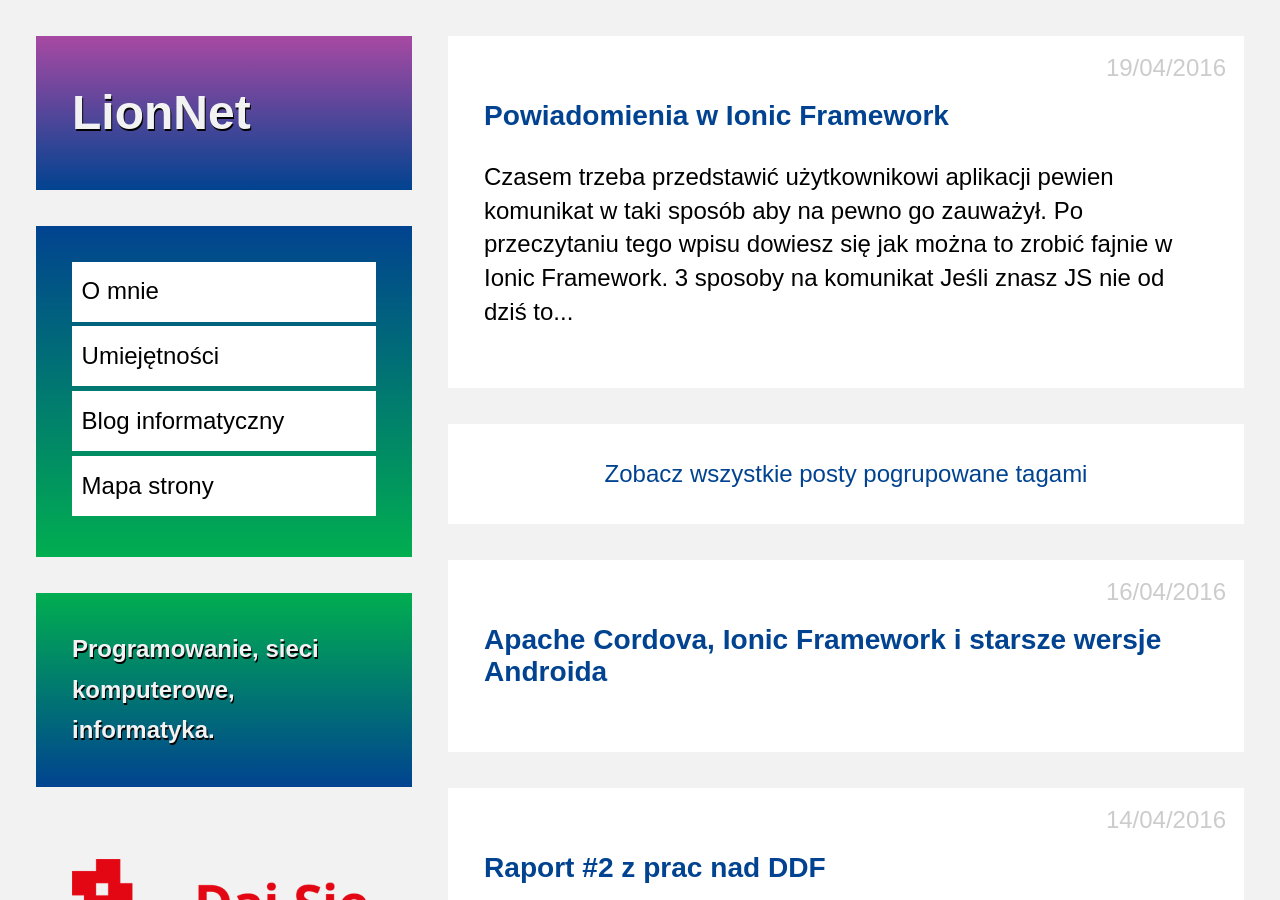
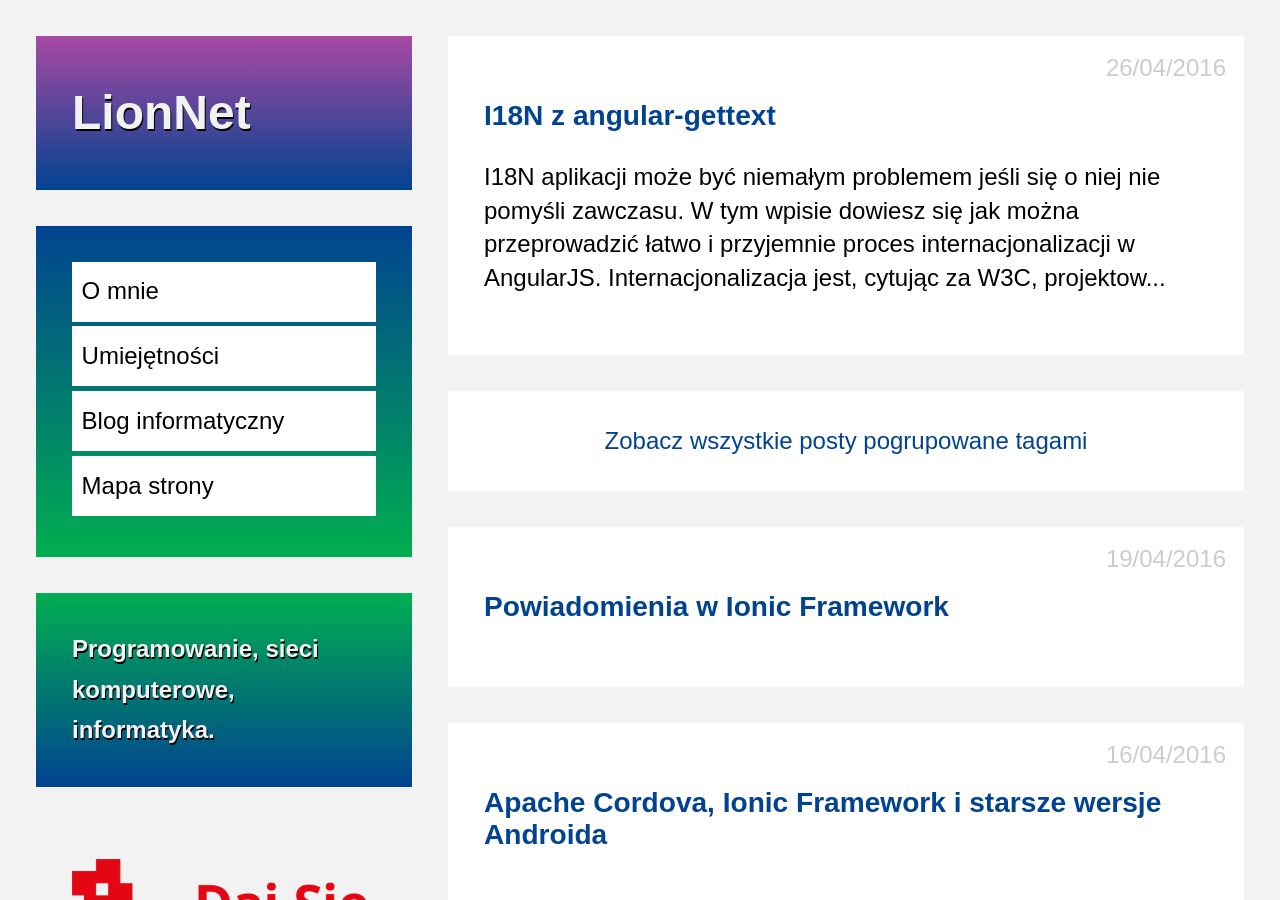
Before and after one commit to maciejlew/maciejlew.github.io, a Jekyll site: the page built from pages/blog.md, in a window 1280 px wide and 900 px high. Built offline with Jekyll 4.4.1, drawn with Linux system fonts in a browser that asks for light colours; some of the changed lines change nothing that is shown.

Commit message:
Adds post 'I18N z angular-gettext'

```diff
--- a/_includes/acronyms.md
+++ b/_includes/acronyms.md
@@ -51,3 +51,7 @@
 *[APK]: Android Application Package
 *[UI]: User Interface
 *[URL]: Uniform Resource Locator
+*[I18N]: Internationalization
+*[PO]: Portable Object
+*[POT]: Portable Object Template
+*[W3C]: World Wide Web Consortium
--- /dev/null
+++ b/_posts/2016-04-26-i18n-z-angularjs-gettext.md
@@ -0,0 +1,202 @@
+---
+layout: post
+title: "I18N z angular-gettext"
+date: "2016-04-26 22:10:00"
+description: 'Jak łatwo i przyjemnie przetłumaczyć aplikację napisaną w AngularJS'
+keywords: "daj się poznać 2016, konkurs programistyczny, aplikacja konkursowa,
+drug dose framework, aplikacja mobilna, pas pediatryczny, dawkowanie leków,
+ionic framework, i18n, l10n, internacjonalizacja, angular-gettext, angularjs"
+tags:
+- DSP2016
+- JS
+- DDF
+---
+
+I18N aplikacji może być niemałym problemem jeśli się o niej nie pomyśli zawczasu.
+W tym wpisie dowiesz się jak można przeprowadzić łatwo i przyjemnie **proces
+internacjonalizacji w AngularJS**.
+
+Internacjonalizacja jest, [cytując za W3C](https://www.w3.org/International/questions/qa-i18n#i18n),
+
+> projektowaniem i rozwijaniem produktów, aplikacji,
+> lub treści dokumentów, które umożliwiają łatwą lokalizację dla odbiorców
+> docelowych, którzy różnią się co do kultury, regionu, lub języka.
+
+### Biblioteka angular-gettext
+
+Biblioteka angular-gettext pozwala w łatwy sposób przystosować treść szablonów,
+dyrektyw, a nawet komunikatów generowanych w kontrolerach frameworka AngularJS do
+pracy w wielojęzycznym środowisku.
+
+#### Instalacja biblioteki
+
+Instalacja biblioteki w projekcie polega na wydaniu kilku poleceń:
+
+    bower install --save angular-gettext
+    npm install grunt-angular-gettext --save-dev
+
+Po ich wydaniu mamy bibliotekę dołączoną do zależności naszego projektu. Należy
+jeszcze ją odpowiednio skonfigurować.
+
+#### Konfiguracja biblioteki i narzędzi pomocniczych
+
+Aby dodać przygotowane przez autora biblioteki pomocnicze narzędzia do grunta
+należy, w pliku *Gruntfile.js*, wprowadzić następujące zmiany:
+
+    grunt.loadNpmTasks('grunt-angular-gettext');
+
+Powyższe polecenie zaimportuje nam zestaw wbudowanych w angular-gettext narzędzi,
+które także należy skonfigurować:
+
+    nggettext_extract: {
+      pot: {
+        options: {
+          attributes: ['placeholder']
+        },
+        files: {
+          'app/locale/en_UK/LC_MESSAGES/ddf.pot': ['app/partials/*.html']
+        }
+      },
+    }
+
+Narzędzie **nggettext_extract służy do wyszukiwania w kodzie aplikacji tekstów
+do przetłumaczenia**. W powyższej konfiguracji dodajemy dodatkowy atrybut HTML,
+którego wartość ma być również brana pod uwagę podczas analizowania kodu (o tym
+jak oznaczać teksty do tłumaczenia a także o własnych dyrektywach przeczytasz
+poniżej). Wskazujemy także lokalizację pliku POT, czyli szablonu dla wszystkich
+tłumaczeń oraz lokalizację, która ma zostać przeszukana pod kątem tekstów oznaczonych
+jako do przetłumaczenia.
+
+    nggettext_compile: {
+      all: {
+        files: {
+          'app/scripts/translations.js': ['app/locale/**/*.po']
+        }
+      },
+    },
+
+Narzędzie **nggettext_extract służy do kompilacji przygotowanych plików PO z
+tłumaczeniami do kodu JS**. Wskazujemy tu ścieżkę w której ma zostać utworzony
+skompilowany plik oraz ścieżkę w której znajdują się pliki z gotowymi tłumaczeniami.
+
+Ponad to, należy w pliku index.html załadować bibliotekę oraz plik z tłumaczeniami,
+najlepiej przed kodem samej aplikacji:
+
+    <script src="bower_components/angular-gettext/dist/angular-gettext.js"></script>
+    <script src="scripts/translations.js"></script>
+
+Kolejnym krokiem jest wstrzyknięcie modułu do naszej aplikacji, np:
+
+    var dependencies = ['gettext', 'ionic', 'ui.router', 'DrugDoseFrameworkControllers'];
+    var app = angular.module('DrugDoseFrameworkApp', dependencies);
+
+Możemy także uzależnić język aplikacji od ustawień przeglądarki klienta:
+
+    app.run(function ($ionicPlatform, gettextCatalog) {
+        switch (window.navigator.language.substr(0, 2)) {
+            case 'pl':
+                gettextCatalog.setCurrentLanguage('pl_PL');
+                break;
+            case 'de':
+                gettextCatalog.setCurrentLanguage('de_DE');
+                break;
+        }
+    };
+
+lub podpiąć metodę *setCurrentLanguage* pod jakiś element interfejsu umożliwiając
+tym samym zmianę języka samemu użytkownikowi, wedle jego upodobań.
+
+#### Przygotowanie tekstów
+
+Biblioteka angular-gettext definiuje kilka sposobów w jaki możemy przygotować
+teksty do tłumaczeń tak, aby mogły zostać przez nie odnalezione. Pierwszym z nich
+jest **otoczenie tekstu znacznikiem \<translate\>**:
+
+    <translate>sentence to translate</translate>
+
+Jeśli nasz tekst znajduje się już w innym znaczniku nie musimy wprowadzać kolejnego,
+**możemy użyć atrybutu translate**:
+
+    <span translate>sentence to translate</span>
+
+Innym pomysłem może być **użycie filtru translate**:
+
+    {{ 'sentence to translate' | translate }}
+
+Możemy także przygotować własną dyrektywę wspierającą tłumaczenia:
+
+    app.directive('placeholder', ['gettextCatalog', function (gettextCatalog) {
+        return {
+            restrict: 'A',
+            link: function (scope, element, attrs) {
+                element.attr('placeholder', gettextCatalog.getString(attrs.placeholder));
+            }
+        };
+    }]);
+
+Jeśli chcemy przetłumaczyć coś w kontrolerze to należy do tego wykorzystać metodę
+getString, jak pokazałem w powyższym przykładzie.
+
+Biblioteka angular-gettext wspiera także takie zaawansowane opcje jak: komentarze
+do tłumaczeń, kontekst tłumaczeń (rzeczownik, czasownik, itp.), tłumaczenia w
+liczbie mnogiej, interpolację zmiennych w tłumaczone teksty, lazy-loading tłumaczeń.
+O tym wszystkim możesz poczytać w
+[bardzo dobrej dokumentacji biblioteki](https://angular-gettext.rocketeer.be/dev-guide/).
+
+#### Tłumaczenie tekstów
+
+Gdy mamy już oznaczony tekst który chcemy przetłumaczyć, nadchodzi pora aby się
+za to zabrać. Na szczęście nie musimy go teraz szukać ponownie i przepisywać do
+plików z tłumaczeniami. Należy wykonać komendę **grunt nggettext_extract**. W
+lokalizacji wskazanej w konfiguracji tego narzędzia znajdziemy plik POT, a w nim
+wszystkie znalezione teksty, wraz z ich lokalizacją w projekcie. W kolejnym kroku
+należy skopiować szablon, zmieniając mu rozszerzenie na PO, do lokalizacji tłumaczeń
+które chcemy obsługiwać (nazwa pliku może być dowolna), np:
+
+ * app
+   * locale
+     * en_UK
+       * LC_MESSAGES
+         * ddf.pot
+     * pl_PL
+       * LC_MESSAGES
+         * ddf.po
+     * de_DE
+       * LC_MESSAGES
+         * ddf.po
+
+Do pliku *ddf.po* z polskimi tłumaczeniami należy skopiować zawartość szablonu POT.
+Oprócz samego tłumaczenia możemy także uzupełnić nagłówki tego pliku, zgodnie z
+[dokumentacją formatu PO](https://www.gnu.org/software/gettext/manual/html_node/Header-Entry.html).
+Nie jest to wymagane, ale może pomóc przyszłym tłumaczom naszej aplikacji.
+
+Gdy mamy już wszystko przetłumaczone należy skompilować to do pliku JS. Pomoże nam
+w tym polecenie **grunt nggettext_compile**. Po jego wykonaniu w pliku *translations.js*
+powinno znaleźć się coś podobnego do :
+
+    angular.module('gettext').run(['gettextCatalog', function (gettextCatalog) {
+    /* jshint -W100 */
+        gettextCatalog.setStrings('de_DE', {
+            "Type drug name":"Schreiben Sie die Medikamentennamen",
+            "calculate":"berechnen"
+        });
+        gettextCatalog.setStrings('pl_PL', {
+            "Type drug name":"Wpisz nazwę leku",
+            "calculate":"oblicz"
+        });
+    /* jshint +W100 */
+    }]);
+
+(linie zostały celowo zwinięte dla lepszej czytelności, normalnie wszystko jest
+zminimalizowane).
+
+Od teraz tłumaczenia są dostępne dla aplikacji. Jeśli zmiana języka aplikacji
+oparta jest o **window.navigator.language** to możemy wszystko łatwo przetestować
+zmieniając ustawienia języka w opcjach przeglądarki.
+
+Opisana tu procedura została przeze mnie wdrożona w mojej konkursowej aplikacji
+DDF. Jak to zrobiłem możesz
+[zobaczyć na GitHubie](https://github.com/maciejlew/drug-dose-framework/commit/030e2680373f6f51471b34e085b1c687303a49f6).
+W razie problemów napisz komentarz - postaram się pomóc.
+
+{% include acronyms.md %}
--- a/pages/map.md
+++ b/pages/map.md
@@ -24,6 +24,7 @@
  * [Umiejętności](../umiejetnosci)
  * [Kontakt](../kontakt)
  * [Blog informatyczny](../blog)
+   * [I18N z angular-gettext](../2016/04/26/i18n-z-angularjs-gettext.html)
    * [Powiadomienia w Ionic Framework](../2016/04/19/powiadomienia-w-ionic-framework.html)
    * [Apache Cordova, Ionic Framework i starsze wersje Androida](../2016/04/16/apache-cordova-ionic-framework-i-starsze-wersje-androida.html)
    * [Raport #2 z prac nad DDF](../2016/04/14/raport-2-z-prac-nad-ddf.html)
```
